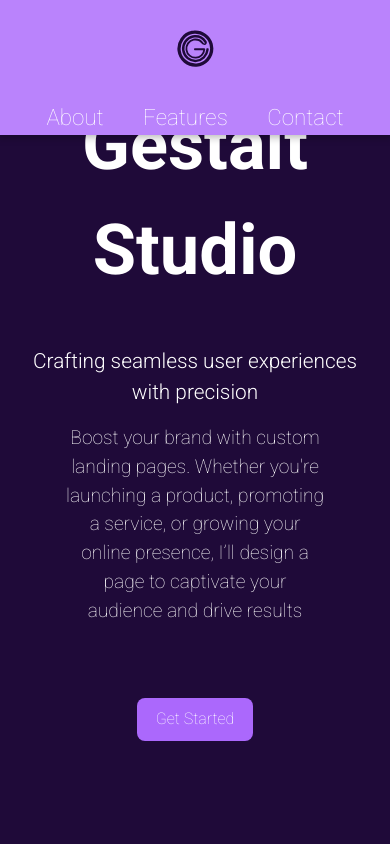
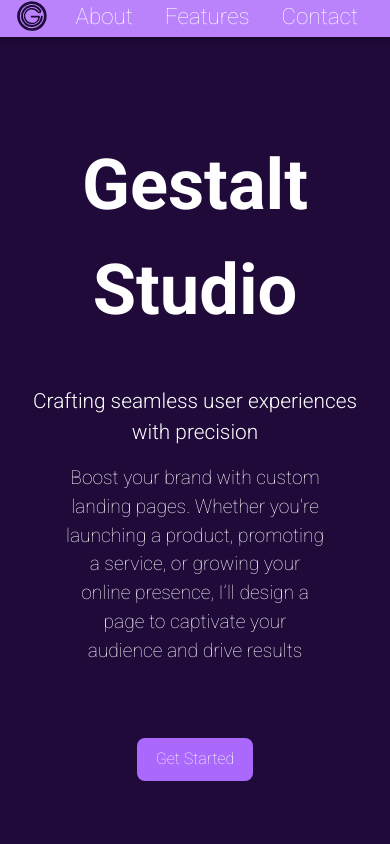
Before and after one commit to gesttaltt/gestalt-portfolio, a plain HTML site: page index.html in a window 390 px wide. Shown: the top 844 px of the page. Drawn offline with Linux system fonts and the light colour scheme.

Commit message:
Fix responsiveness issues

```diff
--- a/styles.css
+++ b/styles.css
@@ -428,27 +428,37 @@ filter: drop-shadow(0px 0px 12px rgba(255, 255, 255, 0.3));
 
 
 /* Mobile responsiveness media queries*/
-
 @media (max-width: 768px) { /*Small devices (Smartphones)*/
 	.navbar {
-		flex-direction: column;
-		text-align: center;
+		display: flex;
+		height: 2.3rem;
+		width: 100vw;
+		gap: 0;
 	}
 
 	.nav-links {
 		flex-direction: row;
-		justify-content: space-between;
-		gap: 0.3rem;
-		margin-top: 0.2rem;
+		gap: 0;
+		margin: 0rem 1rem 0rem;
 	}
 
+	.nav-links ul,li,a {
+		padding: 0;
+		gap: 0;
+		margin: 0;
+		font-size: 0.2rem;
+	}
+
+
 	.nav-logo img {
-		width: 10vw;
-		height: 10vh;
+		width: 2rem;
+		height: 2rem;
 		padding: 0;
+		margin: 0;
 	}
 
 	.hero-title {
+		margin-top: 6.7rem;
 		font-size: 2.6rem;
 	}
 
@@ -463,6 +473,17 @@ filter: drop-shadow(0px 0px 12px rgba(255, 255, 255, 0.3));
 	.features-grid {
 		display: flex;
 		flex-direction: column;
+		text-align: center;
+		gap: 1rem;
+	}
+
+	.features-grid h2 {
+		justify-self: center;
+		margin-bottom: 0.6rem;
+	}
+
+	.features-grid p {
+		margin-bottom: 1.4rem;
 	}
 
 	.about-grid {
@@ -470,9 +491,10 @@ filter: drop-shadow(0px 0px 12px rgba(255, 255, 255, 0.3));
 	}
 
 	.about-intro {
-		font-size: 0.8rem;
-  	margin: 1.2rem 2.6rem 5rem;
+		font-size: 1rem;
+  	margin: 1.2rem 3rem 5rem;
   	line-height: 1.4;
+  	text-align: center;
 	}
 
 	.contact-section {
@@ -504,7 +526,6 @@ filter: drop-shadow(0px 0px 12px rgba(255, 255, 255, 0.3));
 		width: 100%;
 	}
 }
-
 
 @media (max-width: 480px) {
 	.hero-title {
```
